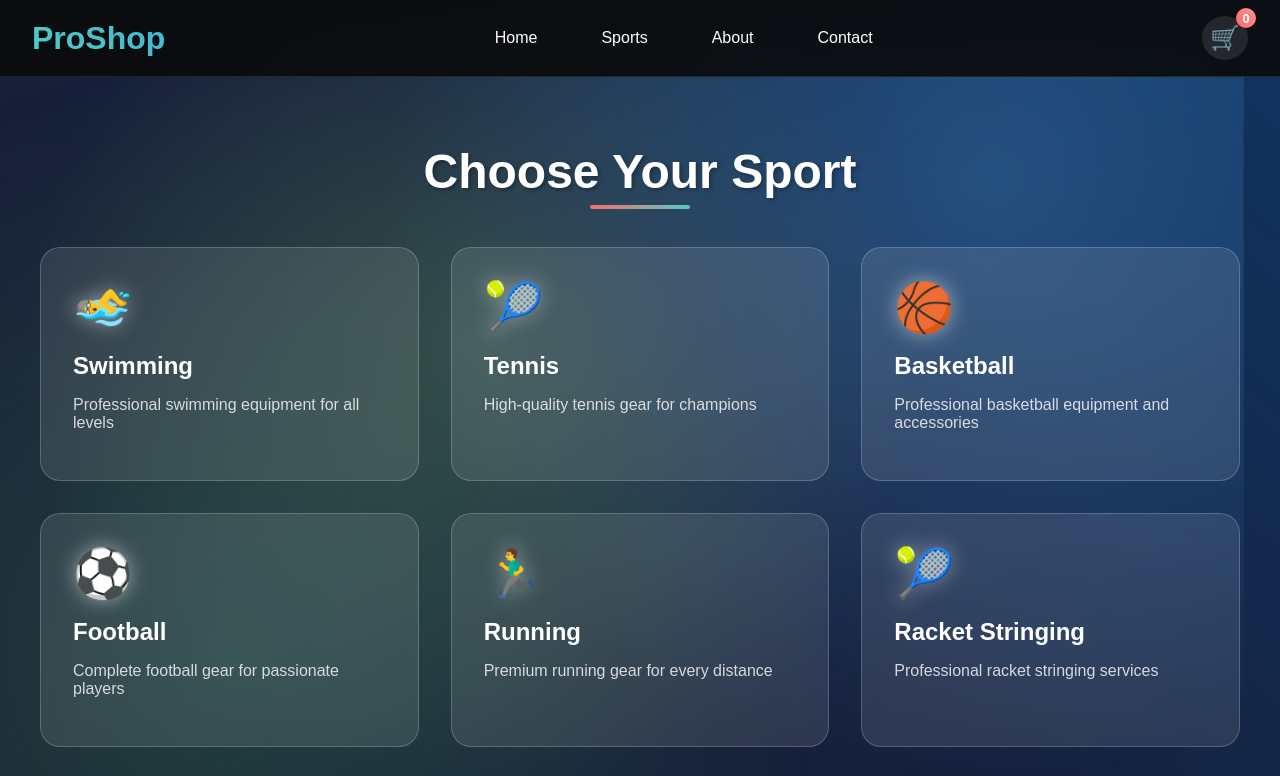
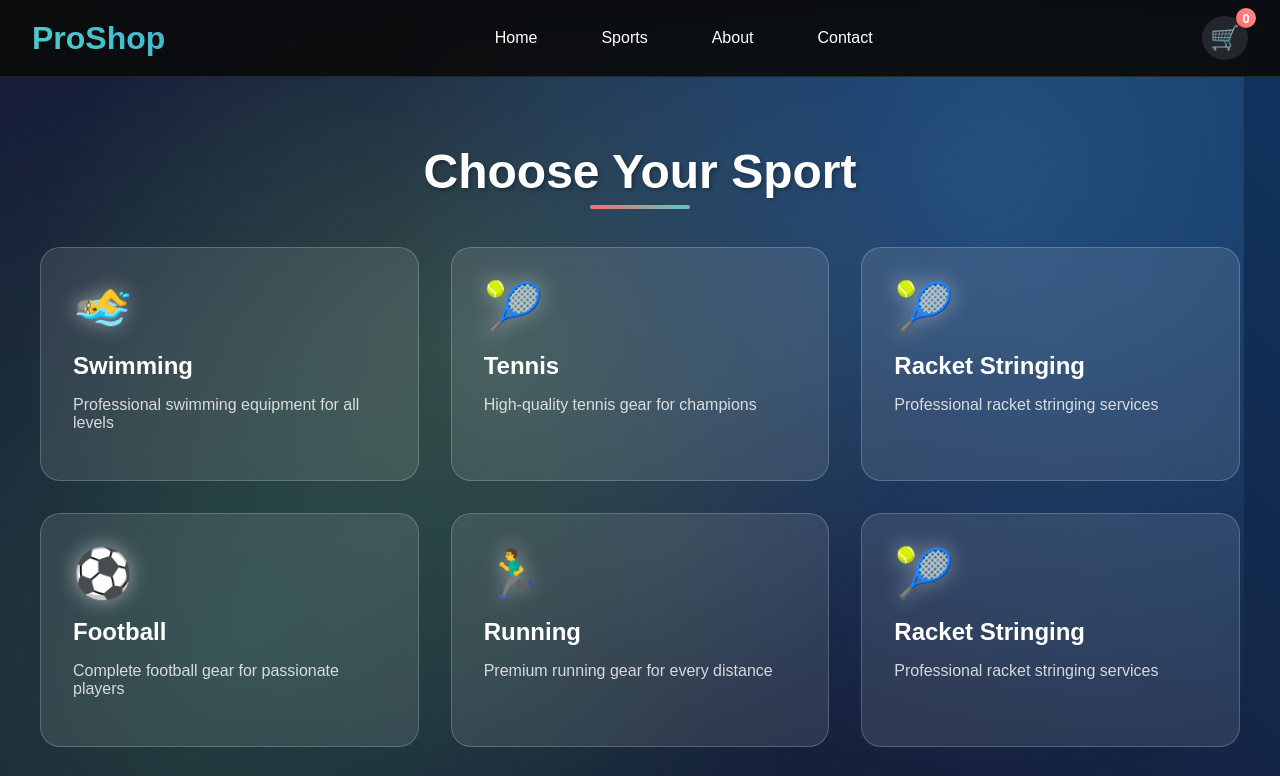
Before and after one commit to Ahmed-end/Proshop, a plain HTML site: page index.html in a window 1280 px wide. Both pictures are taken after a click on the link "Sports". Shown: the top 776 px of the page. Drawn offline with Linux system fonts and the light colour scheme.

Commit message:
Update index.html

```diff
--- a/index.html
+++ b/index.html
@@ -60,11 +60,10 @@
                     <h3>Tennis</h3>
                     <p>High-quality tennis gear for champions</p>
                 </div>
-
-                <div class="sport-card" onclick="showPage('basketball')">
-                    <span class="sport-icon">🏀</span>
-                    <h3>Basketball</h3>
-                    <p>Professional basketball equipment and accessories</p>
+                <div class="sport-card" onclick="showPage('racket-stringing')">
+                    <span class="sport-icon">🎾</span>
+                    <h3>Racket Stringing</h3>
+                    <p>Professional racket stringing services</p>
                 </div>
 
                 <div class="sport-card" onclick="showPage('football')">
```
